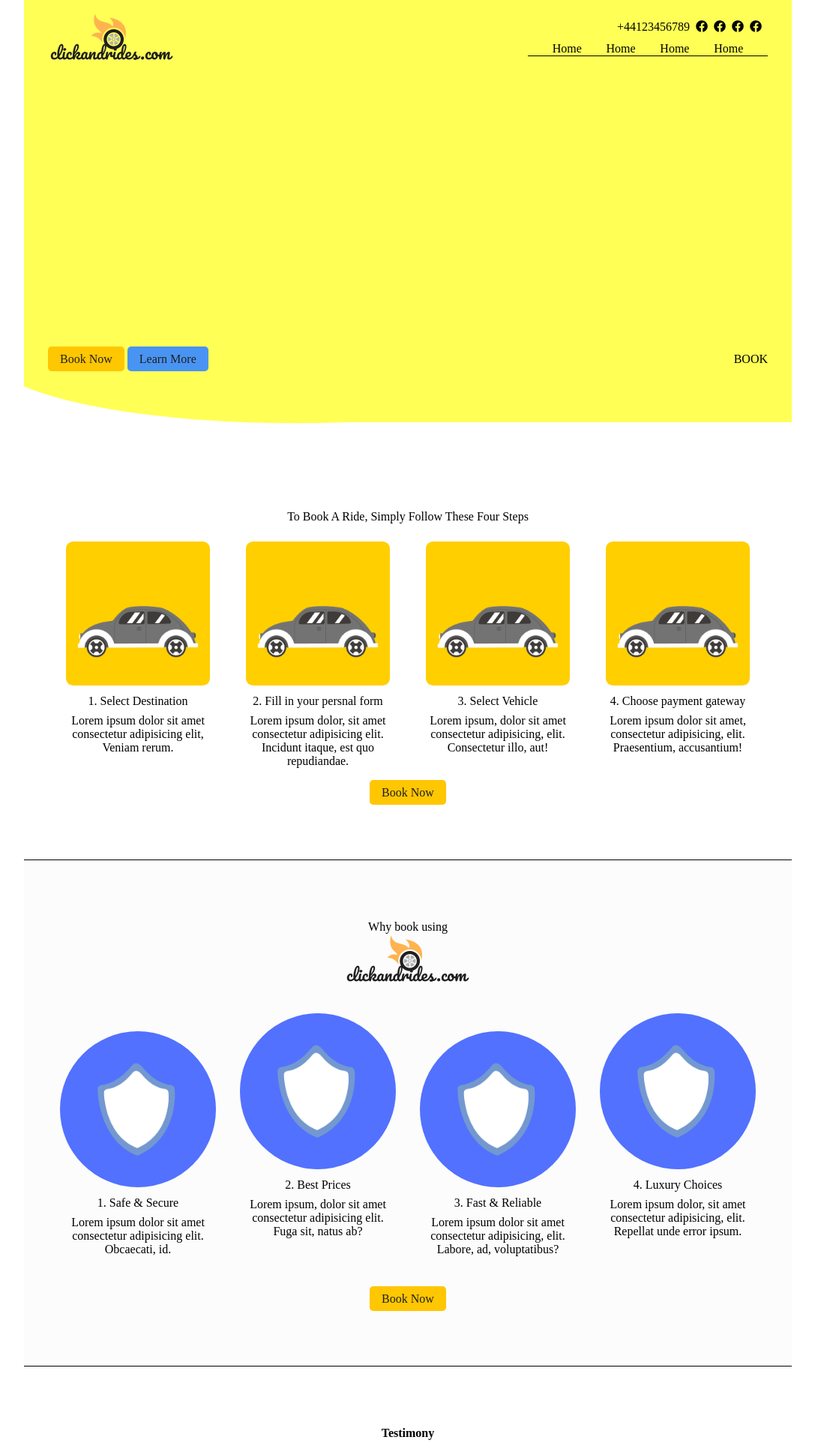
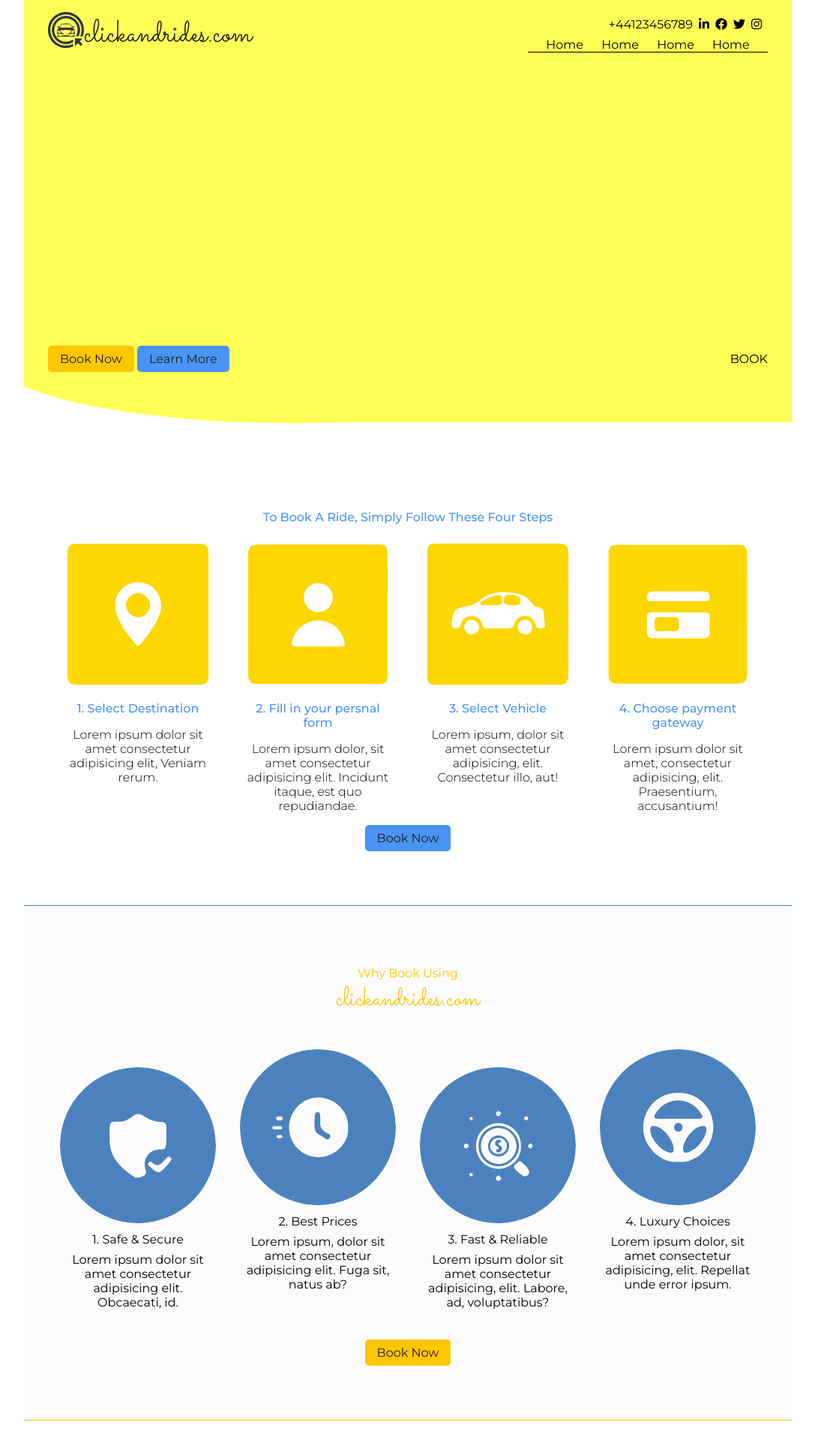
Before and after one commit to ShamanSharif/clickandrides.com, a Django app: page / in a window 1280 px wide. Shown: the top 1924 px of the page at 75% size, without its empty margins (96-1183 px from the left). Run offline with Django 3.2, Linux system fonts and the light colour scheme.

Commit message:
New images, new Site <3

```diff
--- a/main/static/css/style.css
+++ b/main/static/css/style.css
@@ -1,7 +1,16 @@
+@import url("https://fonts.googleapis.com/css2?family=Montserrat:wght@300;400;500&family=Sacramento&display=swap");
 *, *::before, *::after {
   margin: 0;
   padding: 0;
   box-sizing: border-box;
+}
+
+body {
+  font-family: "Montserrat", sans-serif;
+}
+
+.logo_text {
+  font-family: "Sacramento", cursive;
 }
 
 .container {
@@ -37,6 +46,17 @@
   display: flex;
   justify-content: space-between;
   padding: 1rem 2rem;
+}
+.navbar__banner {
+  display: flex;
+  flex-direction: row;
+}
+.navbar__banner img {
+  height: 48px;
+}
+.navbar__banner span {
+  font-size: 42px;
+  color: #1F1F1F;
 }
 .navbar__buttons {
   display: flex;
@@ -83,6 +103,8 @@
 .how-to__title {
   display: flex;
   align-self: center;
+  font-weight: 500;
+  color: #4994F3;
 }
 .how-to__cards {
   display: flex;
@@ -101,10 +123,13 @@
 }
 .how-to__cards__card__title {
   text-align: center;
-  padding: 0.5rem 0;
+  padding: 1rem 0;
+  color: #4994F3;
+  font-weight: 500;
 }
 .how-to__cards__card__desc {
   text-align: center;
+  font-weight: 300;
 }
 .how-to__button {
   align-self: center;
@@ -116,14 +141,15 @@
   justify-content: space-evenly;
   padding: 5rem 2rem;
   background-color: #FCFCFC;
-  border-top: 1px solid black;
-  border-bottom: 1px solid black;
+  border-top: 1px solid #4994F3;
+  border-bottom: 1px solid #FFC602;
 }
 .why-us__title {
   display: flex;
   flex-direction: column;
   align-self: center;
   padding-bottom: 1rem;
+  color: #FFC602;
 }
 .why-us__title__text {
   display: flex;
@@ -134,6 +160,9 @@
   display: flex;
   flex-direction: row;
   align-self: center;
+}
+.why-us__title__branding span {
+  font-size: 36px;
 }
 .why-us__bubbles {
   display: flex;
@@ -146,7 +175,6 @@
   flex-direction: column;
   padding: 3rem 1rem;
   align-self: center;
-  align-items: center;
 }
 .why-us__bubbles__bubble:nth-child(odd) {
   padding-top: 3rem;
@@ -156,7 +184,7 @@
 }
 .why-us__bubbles__bubble__figure img {
   border-radius: 50%;
-  max-width: 100%;
+  width: 100%;
 }
 .why-us__bubbles__bubble__title {
   text-align: center;
@@ -177,7 +205,7 @@
   align-items: center;
 }
 .testimony__title {
-  font-weight: bold;
+  font-weight: 500;
 }
 .testimony__cards {
   display: flex;
@@ -193,8 +221,8 @@
   align-self: center;
   align-items: center;
   max-width: 250px;
-  border: 2px solid seagreen;
-  border-radius: 5px;
+  border: 2px solid #E7E7E7;
+  border-radius: 10px;
 }
 .testimony__cards__card:nth-child(2) {
   padding: 1rem 0;
@@ -207,11 +235,11 @@
 }
 .testimony__cards__card__name {
   text-align: center;
-  font-weight: bold;
+  font-weight: 500;
 }
 .testimony__cards__card__desc {
   text-align: center;
-  font-style: italic;
+  font-weight: 300;
 }
 .testimony__cards__card__comment {
   text-align: center;
@@ -227,13 +255,13 @@
   justify-content: space-evenly;
   padding: 5rem 2rem;
   background-color: #FCFCFC;
-  border-top: 1px solid black;
-  border-bottom: 1px solid black;
+  border-top: 1px solid #4994F3;
+  border-bottom: 1px solid #FFC602;
   align-items: center;
 }
 .faqs__title {
   color: #4994F3;
-  font-weight: bold;
+  font-weight: 500;
 }
 .faqs__questions {
   display: flex;
@@ -244,7 +272,7 @@
   padding: 3rem;
 }
 .faqs__questions__question__q {
-  font-weight: bold;
+  font-weight: 500;
   color: #4994F3;
 }
 .faqs__questions__question__a {
@@ -281,7 +309,7 @@
 }
 .about-us__about__text__title {
   text-align: right;
-  font-weight: bold;
+  font-weight: 500;
   color: #4994F3;
 }
 .about-us__about__text__desc {
--- a/main/static/css/style.scss
+++ b/main/static/css/style.scss
@@ -2,12 +2,24 @@
 $secondary-color: #4994F3;
 $light-gray: #FCFCFC;
 $dark-gray: #1F1F1F;
+$border-gray: #E7E7E7;
 
+
+@import url('https://fonts.googleapis.com/css2?family=Montserrat:wght@300;400;500&family=Sacramento&display=swap');
 
 *, *::before, *::after {
 	margin: 0;
 	padding: 0;
 	box-sizing: border-box;
+}
+
+body {
+	font-family: 'Montserrat', sans-serif;
+    // font-family: 'Sacramento', cursive;
+}
+
+.logo_text {
+	font-family: 'Sacramento', cursive;
 }
 
 .container {
@@ -47,7 +59,17 @@
 	padding: 1rem 2rem;
 
 	&__banner {
+		display: flex;
+		flex-direction: row;
 
+		img {
+			height: 48px;
+		}
+
+		span {
+			font-size: 42px;
+			color: $dark-gray;
+		}
 	}
 
 	&__buttons {
@@ -104,6 +126,8 @@
 	&__title {
 		display: flex;
 		align-self: center;
+		font-weight: 500;
+		color: $secondary-color;
 	}
 
 	&__cards {
@@ -118,19 +142,23 @@
 			flex-direction: column;
 
 			&__figure {
+
 				img {
-				width: 100%;
-				border-radius: 5%;
+					width: 100%;
+					border-radius: 5%;
 				}
 			}
 
 			&__title {
 				text-align: center;
-				padding: .5rem 0;
+				padding: 1rem 0;
+				color: $secondary-color;
+				font-weight: 500;
 			}
 
 			&__desc {
 				text-align: center;
+				font-weight: 300;
 			}
 		}
 	}
@@ -146,8 +174,8 @@
 	justify-content: space-evenly;
 	padding: 5rem 2rem;
 	background-color: $light-gray;
-	border-top: 1px solid black;
-	border-bottom: 1px solid black;
+	border-top: 1px solid $secondary-color;
+	border-bottom: 1px solid $primary-color;
 
 	&__title {
 
@@ -155,6 +183,7 @@
 		flex-direction: column;
 		align-self: center;
 		padding-bottom: 1rem;
+		color: $primary-color;
 
 		&__text {
 			display: flex;
@@ -166,6 +195,10 @@
 			display: flex;
 			flex-direction: row;
 			align-self: center;
+
+			span {
+				font-size: 36px;
+			}
 		}
 	}
 
@@ -180,7 +213,6 @@
 			flex-direction: column;
 			padding: 3rem 1rem;
 			align-self: center;
-			align-items: center;
 
 			&:nth-child(odd) {
 				padding-top: 3rem;
@@ -193,7 +225,7 @@
 			&__figure {
 				img {
 					border-radius: 50%;
-					max-width: 100%;
+					width: 100%;
 				}
 			}
 
@@ -223,7 +255,7 @@
 	align-items: center;
 
 	&__title {
-		font-weight: bold;
+		font-weight: 500;
 	}
 
 	&__cards {
@@ -240,8 +272,8 @@
 			align-self: center;
 			align-items: center;
 			max-width: 250px;
-			border: 2px solid seagreen;
-			border-radius: 5px;
+			border: 2px solid $border-gray;
+			border-radius: 10px;
 
 			&:nth-child(2) {
 				padding: 1rem 0;
@@ -258,12 +290,12 @@
 
 			&__name {
 				text-align: center;
-				font-weight: bold;
+				font-weight: 500;
 			}
 
 			&__desc {
 				text-align: center;
-				font-style: italic;
+				font-weight: 300;
 			}
 
 			&__comment {
@@ -284,13 +316,13 @@
 	justify-content: space-evenly;
 	padding: 5rem 2rem;
 	background-color: $light-gray;
-	border-top: 1px solid black;
-	border-bottom: 1px solid black;
+	border-top: 1px solid $secondary-color;
+	border-bottom: 1px solid $primary-color;
 	align-items: center;
 
 	&__title {
 		color: $secondary-color;
-		font-weight: bold;
+		font-weight: 500;
 	}
 
 	&__questions {
@@ -302,7 +334,7 @@
 			padding: 3rem;
 
 			&__q {
-				font-weight: bold;
+				font-weight: 500;
 				color: $secondary-color;
 			}
 
@@ -346,7 +378,7 @@
 		&__text {
 			&__title {
 				text-align: right;
-				font-weight: bold;
+				font-weight: 500;
 				color: $secondary-color;
 			}
 
--- a/main/templates/main/home.html
+++ b/main/templates/main/home.html
@@ -13,23 +13,23 @@
 		<main class="hero">
 			<nav class="navbar">
 				<div class="navbar__banner">
-					<img src="{% static 'images/logo.png' %}" alt="Website Logo">
+					<img src="{% static 'images/logo.svg' %}" alt="Website Logo"> <span class="logo_text">clickandrides.com</span>
 				</div>
 				<div class="navbar__buttons">
 					<div class="navbar__buttons__row-one">
 						<div class="navbar__buttons__row-one__tel">+44123456789</div>
 						<div class="navbar__buttons__row-one__socials">
 							<div class="navbar__buttons__row-one__socials__item">
-								<i class="fab fa-facebook"></i>
+								<i class="fab fa-linkedin-in"></i>
 							</div>
 							<div class="navbar__buttons__row-one__socials__item">
 								<i class="fab fa-facebook"></i>
 							</div>
 							<div class="navbar__buttons__row-one__socials__item">
-								<i class="fab fa-facebook"></i>
+								<i class="fab fa-twitter"></i>
 							</div>
 							<div class="navbar__buttons__row-one__socials__item">
-								<i class="fab fa-facebook"></i>
+								<i class="fab fa-instagram"></i>
 							</div>
 						</div>
 					</div>
@@ -62,69 +62,70 @@
 			<div class="how-to__cards">
 				<div class="how-to__cards__card">
 					<div class="how-to__cards__card__figure">
-						<img src="{% static 'images/card.png' %}" alt="">
+						<img src="{% static 'images/no-01.svg' %}" alt="">
 					</div>
 					<div class="how-to__cards__card__title">1. Select Destination</div>
 					<div class="how-to__cards__card__desc">Lorem ipsum dolor sit amet consectetur adipisicing elit, Veniam rerum.</div>
 				</div>
 				<div class="how-to__cards__card">
 					<div class="how-to__cards__card__figure">
-						<img src="{% static 'images/card.png' %}" alt="">
+						<img src="{% static 'images/no-02.svg' %}" alt="">
 					</div>
 					<div class="how-to__cards__card__title">2. Fill in your persnal form</div>
 					<div class="how-to__cards__card__desc">Lorem ipsum dolor, sit amet consectetur adipisicing elit. Incidunt itaque, est quo repudiandae.</div>
 				</div>
 				<div class="how-to__cards__card">
 					<div class="how-to__cards__card__figure">
-						<img src="{% static 'images/card.png' %}" alt="">
+						<img src="{% static 'images/no-03.svg' %}" alt="">
 					</div>
 					<div class="how-to__cards__card__title">3. Select Vehicle</div>
 					<div class="how-to__cards__card__desc">Lorem ipsum, dolor sit amet consectetur adipisicing, elit. Consectetur illo, aut!</div>
 				</div>
 				<div class="how-to__cards__card">
 					<div class="how-to__cards__card__figure">
-						<img src="{% static 'images/card.png' %}" alt="">
+						<img src="{% static 'images/no-04.svg' %}" alt="">
 					</div>
 					<div class="how-to__cards__card__title">4. Choose payment gateway</div>
 					<div class="how-to__cards__card__desc">Lorem ipsum dolor sit amet, consectetur adipisicing, elit. Praesentium, accusantium!</div>
 				</div>
 			</div>
 			<div class="how-to__button">
-				<a href="#" class="btn btn__primary">Book Now</a>
+				<a href="#" class="btn btn__secondary">Book Now</a>
 			</div>
 		</section> <!-- End How To Section -->
 		<section class="why-us">
 			<div class="why-us__title">
-				<div class="why-us__title__text">Why book using</div>
+				<div class="why-us__title__text">Why Book Using</div>
 				<div class="why-us__title__branding">
-					<img src="{% static 'images/logo.png' %}" alt="Website Logo">
+					<!-- <img src="{% static 'images/logo.png' %}" alt="Website Logo"> -->
+					<span class="logo_text">clickandrides.com</span>
 				</div>
 			</div>
 			<div class="why-us__bubbles">
 				<div class="why-us__bubbles__bubble">
 					<div class="why-us__bubbles__bubble__figure">
-						<img src="{% static 'images/shield.png' %}" alt="Shield">
+						<img src="{% static 'images/no-05.svg' %}" alt="Shield">
 					</div>
 					<div class="why-us__bubbles__bubble__title">1. Safe & Secure</div>
 					<div class="why-us__bubbles__bubble__desc">Lorem ipsum dolor sit amet consectetur adipisicing elit. Obcaecati, id.</div>
 				</div>
 				<div class="why-us__bubbles__bubble">
 					<div class="why-us__bubbles__bubble__figure">
-						<img src="{% static 'images/shield.png' %}" alt="Shield">
+						<img src="{% static 'images/no-06.svg' %}" alt="Shield">
 					</div>
 					<div class="why-us__bubbles__bubble__title">2. Best Prices</div>
 					<div class="why-us__bubbles__bubble__desc">Lorem ipsum, dolor sit amet consectetur adipisicing elit. Fuga sit, natus ab?</div>
 				</div>
 				<div class="why-us__bubbles__bubble">
 					<div class="why-us__bubbles__bubble__figure">
-						<img src="{% static 'images/shield.png' %}" alt="Shield">
+						<img src="{% static 'images/no-07.svg' %}" alt="Shield">
 					</div>
 					<div class="why-us__bubbles__bubble__title">3. Fast & Reliable</div>
 					<div class="why-us__bubbles__bubble__desc">Lorem ipsum dolor sit amet consectetur adipisicing, elit. Labore, ad, voluptatibus?</div>
 				</div>
 				<div class="why-us__bubbles__bubble">
 					<div class="why-us__bubbles__bubble__figure">
-						<img src="{% static 'images/shield.png' %}" alt="Shield">
+						<img src="{% static 'images/no-08.svg' %}" alt="Shield">
 					</div>
 					<div class="why-us__bubbles__bubble__title">4. Luxury Choices</div>
 					<div class="why-us__bubbles__bubble__desc">Lorem ipsum dolor, sit amet consectetur adipisicing, elit. Repellat unde error ipsum.</div>
@@ -219,13 +220,13 @@
 						<i class="fab fa-linkedin-in"></i>
 					</div>
 					<div class="about-us__about__socials__link">
-						<i class="fab fa-linkedin-in"></i>
+						<i class="fab fa-facebook"></i>
 					</div>
 					<div class="about-us__about__socials__link">
-						<i class="fab fa-linkedin-in"></i>
+						<i class="fab fa-twitter"></i>
 					</div>
 					<div class="about-us__about__socials__link">
-						<i class="fab fa-linkedin-in"></i>
+						<i class="fab fa-instagram"></i>
 					</div>
 				</div>
 			</div>
```
Also changed, not shown: main/static/images/card.png (deleted), main/static/images/hero.jpg (deleted), main/static/images/logo.png (deleted), main/static/images/logo.svg (added), main/static/images/no-01.svg (added), main/static/images/no-02.svg (added), main/static/images/no-03.svg (added), main/static/images/no-04.svg (added), main/static/images/no-05.svg (added), main/static/images/no-06.svg (added), main/static/images/no-07.svg (added), main/static/images/no-08.svg (added), main/static/images/old-hero.png (deleted), main/static/images/shield.png (deleted), 1 other file.
